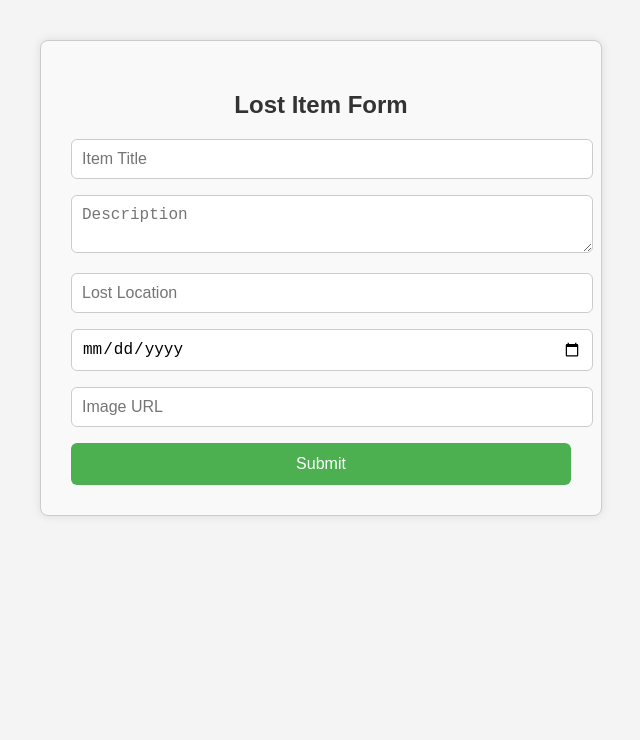
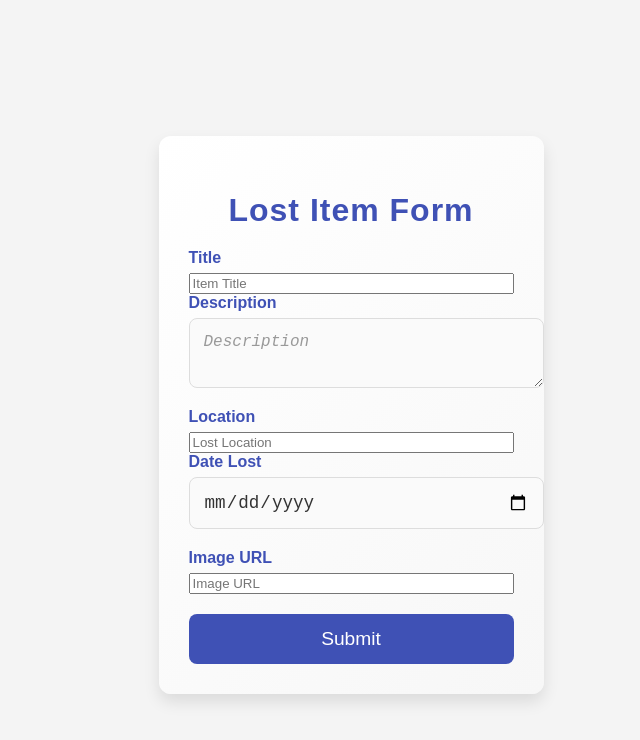
Before and after one commit to shodhan777/lost_found, a React (Create React App) app in the folder client/: page /lost in a window 1280 px wide. Shown: the top 740 px of the page, without its empty margins (319-959 px from the left). Built offline with nearby package versions, Linux system fonts and the light colour scheme.

Commit message:
Refactor form components and styles: replace Form.css with specific FoundForm.css and LostForm.css; enhance accessibility with labels; add new styles for improved UI.

```diff
--- a/client/src/components/Form.css
+++ /dev/null
@@ -1,54 +0,0 @@
-.form-container {
-    max-width: 500px;
-    margin: 40px auto;
-    padding: 30px;
-    background-color: #f9f9f9;
-    border: 1px solid #ccc;
-    border-radius: 8px;
-    box-shadow: 0 0 10px rgba(0, 0, 0, 0.1);
-  }
-
-  .form-container h2 {
-    text-align: center;
-    margin-bottom: 20px;
-    color: #333;
-  }
-
-  .form-container label {
-    display: block;
-    margin-bottom: 6px;
-    font-weight: bold;
-    color: #444;
-  }
-
-  .form-container input,
-  .form-container textarea {
-    width: 100%;
-    padding: 10px;
-    margin-bottom: 16px;
-    border: 1px solid #ccc;
-    border-radius: 6px;
-    font-size: 16px;
-  }
-
-  .form-container button {
-    width: 100%;
-    background-color: #4CAF50;
-    color: white;
-    padding: 12px;
-    border: none;
-    border-radius: 6px;
-    font-size: 16px;
-    cursor: pointer;
-    transition: background-color 0.3s ease;
-  }
-
-  .form-container button:hover {
-    background-color: #45a049;
-  }
-
-  .form-container p {
-    text-align: center;
-    color: #555;
-    margin-top: 12px;
-  }
--- /dev/null
+++ b/client/src/components/FoundForm.css
@@ -0,0 +1,146 @@
+/* Global Styles */
+body {
+  background-color: #f0f4f8; /* Light gray-blue background */
+  font-family: 'Arial', sans-serif; /* A clean sans-serif font */
+  margin: 0;
+  padding: 0;
+  display: flex;
+  justify-content: center;
+  align-items: center;
+  height: 100vh; /* Full viewport height */
+}
+
+h2 {
+  font-size: 2rem;
+  color: #3f51b5; /* Deep blue color */
+  margin-bottom: 20px;
+  text-align: center;
+  font-weight: bold;
+  letter-spacing: 1px;
+}
+
+.form-container {
+  background: linear-gradient(135deg, #ffffff, #f7f7f7); /* Subtle gradient background */
+  padding: 30px;
+  border-radius: 12px;
+  box-shadow: 0 8px 16px rgba(0, 0, 0, 0.1);
+  margin-top: 30px;
+  max-width: 600px;
+  width: 100%;
+  transition: all 0.3s ease-in-out;
+}
+
+.form-container:hover {
+  box-shadow: 0 12px 24px rgba(0, 0, 0, 0.15);
+}
+
+form {
+  display: flex;
+  flex-direction: column;
+}
+
+input[type="text"],
+textarea,
+input[type="date"] {
+  width: 100%;
+  padding: 14px;
+  border-radius: 8px;
+  border: 1px solid #ddd;
+  font-size: 1.1rem;
+  margin-bottom: 20px;
+  transition: border-color 0.3s ease-in-out;
+  background-color: #fafafa; /* Light background for text fields */
+  color: #333; /* Text color */
+}
+
+/* Placeholder Styling */
+input[type="text"]::placeholder,
+textarea::placeholder,
+input[type="date"]::placeholder {
+  color: #999; /* Light gray for the placeholder */
+  font-size: 1rem;
+  font-style: italic; /* Italic style for placeholders */
+}
+
+input[type="text"]:focus,
+textarea:focus,
+input[type="date"]:focus {
+  border-color: #3f51b5; /* Focus border color matches heading */
+  outline: none;
+}
+
+/* Focused input fields */
+input[type="text"]:focus::placeholder,
+textarea:focus::placeholder,
+input[type="date"]:focus::placeholder {
+  color: #4CAF50; /* Change placeholder color to green when focused */
+}
+
+button {
+  background-color: #3f51b5; /* Deep blue button */
+  color: white;
+  border: none;
+  cursor: pointer;
+  padding: 14px 20px;
+  font-size: 1.2rem;
+  border-radius: 8px;
+  width: 100%;
+  transition: background-color 0.3s ease-in-out, transform 0.2s ease;
+  margin-top: 20px;
+}
+
+button:hover {
+  background-color: #2c387e; /* Darker blue on hover */
+  transform: scale(1.05);
+}
+
+button:active {
+  background-color: #1a237e; /* Dark blue when pressed */
+  transform: scale(1);
+}
+
+.matches-container {
+  background-color: #e3f2fd; /* Light blue background for matches section */
+  padding: 20px;
+  border-radius: 8px;
+  margin-top: 20px;
+  text-align: center;
+}
+
+.matches-container h3 {
+  color: #388e3c; /* Green color for match found text */
+  font-size: 1.5rem;
+  margin-bottom: 15px;
+}
+
+.navigate-button {
+  background-color: #4CAF50; /* Green for the "Go to Matches" button */
+  color: white;
+  padding: 12px 20px;
+  border-radius: 8px;
+  cursor: pointer;
+  font-size: 1.1rem;
+  transition: background-color 0.3s ease;
+  border: none;
+}
+
+.navigate-button:hover {
+  background-color: #388e3c; /* Darker green on hover */
+}
+
+.navigate-button:active {
+  background-color: #2e7d32; /* Darker green when pressed */
+}
+
+p {
+  font-size: 1rem;
+  text-align: center;
+  color: #333;
+}
+
+label {
+  font-weight: bold;
+  margin-bottom: 6px;
+  display: block;
+  color: #3f51b5;
+}
--- a/client/src/components/FoundForm.js
+++ b/client/src/components/FoundForm.js
@@ -1,7 +1,7 @@
 import React, { useState } from 'react';
 import axios from 'axios';
 import { useNavigate } from 'react-router-dom';
-import './Form.css';
+import './FoundForm.css';
 
 const FoundForm = () => {
   const [title, setTitle] = useState('');
@@ -45,10 +45,21 @@ const FoundForm = () => {
     <div className="form-container">
       <h2>Report Found Item</h2>
       <form onSubmit={handleSubmit}>
+      <label htmlFor="Title">Title</label>
         <input type="text" placeholder="Title" value={title} onChange={(e) => setTitle(e.target.value)} required />
+        <label htmlFor="Description">Description</label>
         <textarea placeholder="Description" value={description} onChange={(e) => setDescription(e.target.value)} />
+        <label htmlFor="location">Location</label>
         <input type="text" placeholder="Location" value={location} onChange={(e) => setLocation(e.target.value)} required />
-        <input type="date" value={dateFound} onChange={(e) => setDateFound(e.target.value)} required />
+        <label htmlFor="date">Found Date</label>
+        <input
+           type="date"
+            id="date"
+            value={dateFound}
+          onChange={(e) => setDateFound(e.target.value)}
+          required
+          />
+        <label htmlFor="Image">Image</label>
         <input type="text" placeholder="Image URL" value={imageUrl} onChange={(e) => setImageUrl(e.target.value)} />
         <button type="submit">Submit</button>
       </form>
--- /dev/null
+++ b/client/src/components/LostForm.css
@@ -0,0 +1,146 @@
+/* Global Styles */
+body {
+  background-color: #f0f4f8; /* Light gray-blue background */
+  font-family: 'Arial', sans-serif; /* A clean sans-serif font */
+  margin: 0;
+  padding: 0;
+  display: flex;
+  justify-content: center;
+  align-items: center;
+  height: 100vh; /* Full viewport height */
+}
+
+h2 {
+  font-size: 2rem;
+  color: #3f51b5; /* Deep blue color */
+  margin-bottom: 20px;
+  text-align: center;
+  font-weight: bold;
+  letter-spacing: 1px;
+}
+
+.form-container {
+  background: linear-gradient(135deg, #ffffff, #f7f7f7); /* Subtle gradient background */
+  padding: 30px;
+  border-radius: 12px;
+  box-shadow: 0 8px 16px rgba(0, 0, 0, 0.1);
+  margin-top: 30px;
+  max-width: 600px;
+  width: 100%;
+  transition: all 0.3s ease-in-out;
+}
+
+.form-container:hover {
+  box-shadow: 0 12px 24px rgba(0, 0, 0, 0.15);
+}
+
+form {
+  display: flex;
+  flex-direction: column;
+}
+
+input[type="text"],
+textarea,
+input[type="date"] {
+  width: 100%;
+  padding: 14px;
+  border-radius: 8px;
+  border: 1px solid #ddd;
+  font-size: 1.1rem;
+  margin-bottom: 20px;
+  transition: border-color 0.3s ease-in-out;
+  background-color: #fafafa; /* Light background for text fields */
+  color: #333; /* Text color */
+}
+
+/* Placeholder Styling */
+input[type="text"]::placeholder,
+textarea::placeholder,
+input[type="date"]::placeholder {
+  color: #999; /* Light gray for the placeholder */
+  font-size: 1rem;
+  font-style: italic; /* Italic style for placeholders */
+}
+
+input[type="text"]:focus,
+textarea:focus,
+input[type="date"]:focus {
+  border-color: #3f51b5; /* Focus border color matches heading */
+  outline: none;
+}
+
+/* Focused input fields */
+input[type="text"]:focus::placeholder,
+textarea:focus::placeholder,
+input[type="date"]:focus::placeholder {
+  color: #4CAF50; /* Change placeholder color to green when focused */
+}
+
+button {
+  background-color: #3f51b5; /* Deep blue button */
+  color: white;
+  border: none;
+  cursor: pointer;
+  padding: 14px 20px;
+  font-size: 1.2rem;
+  border-radius: 8px;
+  width: 100%;
+  transition: background-color 0.3s ease-in-out, transform 0.2s ease;
+  margin-top: 20px;
+}
+
+button:hover {
+  background-color: #2c387e; /* Darker blue on hover */
+  transform: scale(1.05);
+}
+
+button:active {
+  background-color: #1a237e; /* Dark blue when pressed */
+  transform: scale(1);
+}
+
+.matches-container {
+  background-color: #e3f2fd; /* Light blue background for matches section */
+  padding: 20px;
+  border-radius: 8px;
+  margin-top: 20px;
+  text-align: center;
+}
+
+.matches-container h3 {
+  color: #388e3c; /* Green color for match found text */
+  font-size: 1.5rem;
+  margin-bottom: 15px;
+}
+
+.navigate-button {
+  background-color: #4CAF50; /* Green for the "Go to Matches" button */
+  color: white;
+  padding: 12px 20px;
+  border-radius: 8px;
+  cursor: pointer;
+  font-size: 1.1rem;
+  transition: background-color 0.3s ease;
+  border: none;
+}
+
+.navigate-button:hover {
+  background-color: #388e3c; /* Darker green on hover */
+}
+
+.navigate-button:active {
+  background-color: #2e7d32; /* Darker green when pressed */
+}
+
+p {
+  font-size: 1rem;
+  text-align: center;
+  color: #333;
+}
+
+label {
+  font-weight: bold;
+  margin-bottom: 6px;
+  display: block;
+  color: #3f51b5;
+}
--- a/client/src/components/LostForm.js
+++ b/client/src/components/LostForm.js
@@ -1,6 +1,6 @@
 import React, { useState } from 'react';
 import axios from 'axios';
-import './Form.css';
+import './LostForm.css';
 
 function LostForm() {
   const [formData, setFormData] = useState({
@@ -33,6 +33,7 @@ function LostForm() {
     <div className="form-container">
       <h2>Lost Item Form</h2>
       <form onSubmit={handleSubmit}>
+        <label htmlFor="title">Title</label>
         <input
           name="title"
           placeholder="Item Title"
@@ -40,12 +41,16 @@ function LostForm() {
           onChange={handleChange}
           required
         />
+
+        <label htmlFor="description">Description</label>
         <textarea
           name="description"
           placeholder="Description"
           value={formData.description}
           onChange={handleChange}
         />
+
+        <label htmlFor="location">Location</label>
         <input
           name="location"
           placeholder="Lost Location"
@@ -53,6 +58,8 @@ function LostForm() {
           onChange={handleChange}
           required
         />
+
+        <label htmlFor="date_lost">Date Lost</label>
         <input
           type="date"
           name="date_lost"
@@ -60,12 +67,15 @@ function LostForm() {
           onChange={handleChange}
           required
         />
+
+        <label htmlFor="image_url">Image URL</label>
         <input
           name="image_url"
           placeholder="Image URL"
           value={formData.image_url}
           onChange={handleChange}
         />
+
         <button type="submit">Submit</button>
       </form>
 
--- /dev/null
+++ b/client/src/components/MatchResults.css
@@ -0,0 +1,40 @@
+/* MatchResult Component Styles */
+.match-card {
+    background-color: #fff;
+    padding: 20px;
+    border-radius: 8px;
+    box-shadow: 0 4px 8px rgba(0, 0, 0, 0.1);
+    margin-bottom: 15px;
+  }
+
+  .match-card h3 {
+    font-size: 1.5rem;
+    color: #007BFF;
+    margin-bottom: 10px;
+  }
+
+  .match-card p {
+    font-size: 1rem;
+    margin-bottom: 10px;
+  }
+
+  .contact-button {
+    background-color: #28a745;
+    color: white;
+    padding: 10px 15px;
+    font-size: 1rem;
+    border: none;
+    border-radius: 5px;
+    cursor: pointer;
+    text-align: center;
+  }
+
+  .contact-button:hover {
+    background-color: #218838;
+  }
+
+  .match-results {
+    display: flex;
+    flex-direction: column;
+    gap: 10px;
+  }
--- a/client/src/components/MatchResults.js
+++ b/client/src/components/MatchResults.js
@@ -1,5 +1,6 @@
 import React, { useEffect, useState } from 'react';
 import axios from 'axios';
+import './MatchResults.css';
 
 function MatchedResults() {
   const [matches, setMatches] = useState([]);
```
Also changed, not shown: client/src/components/Header.css (added, +30 -0 lines).
